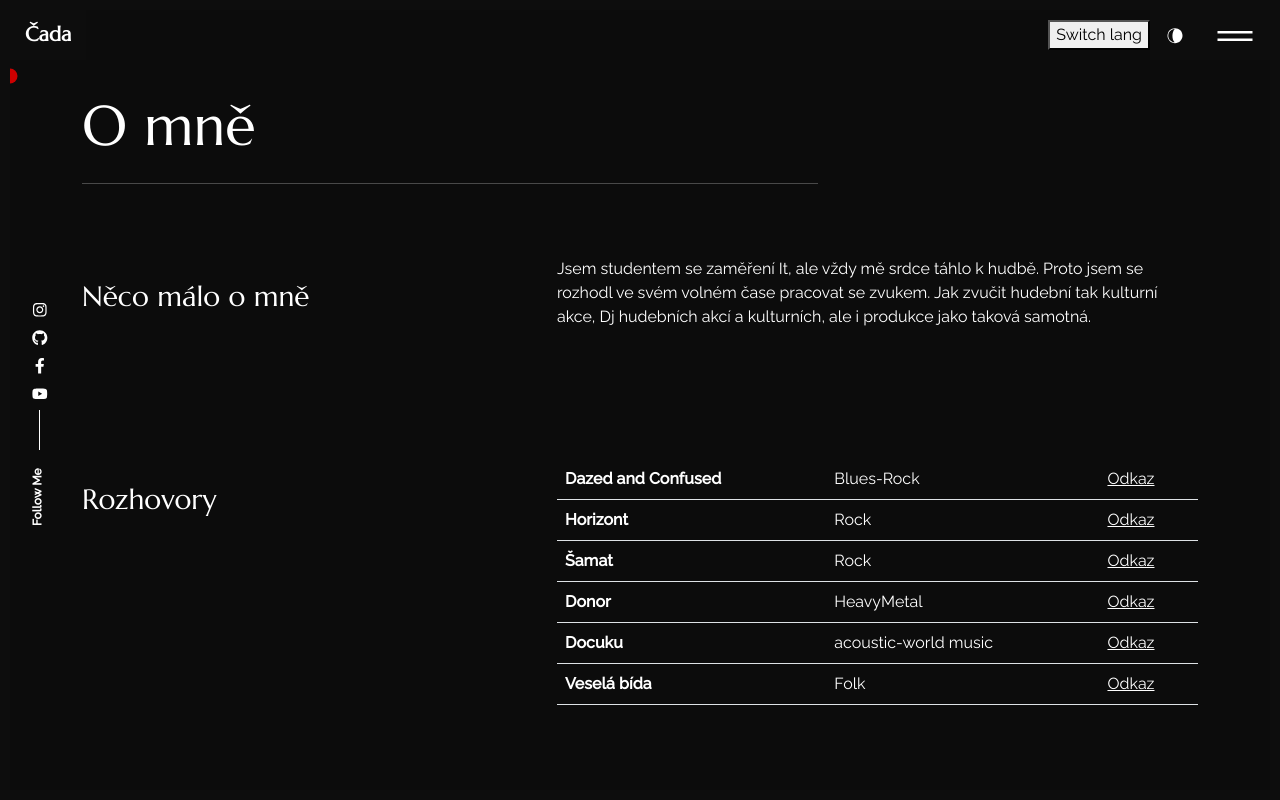
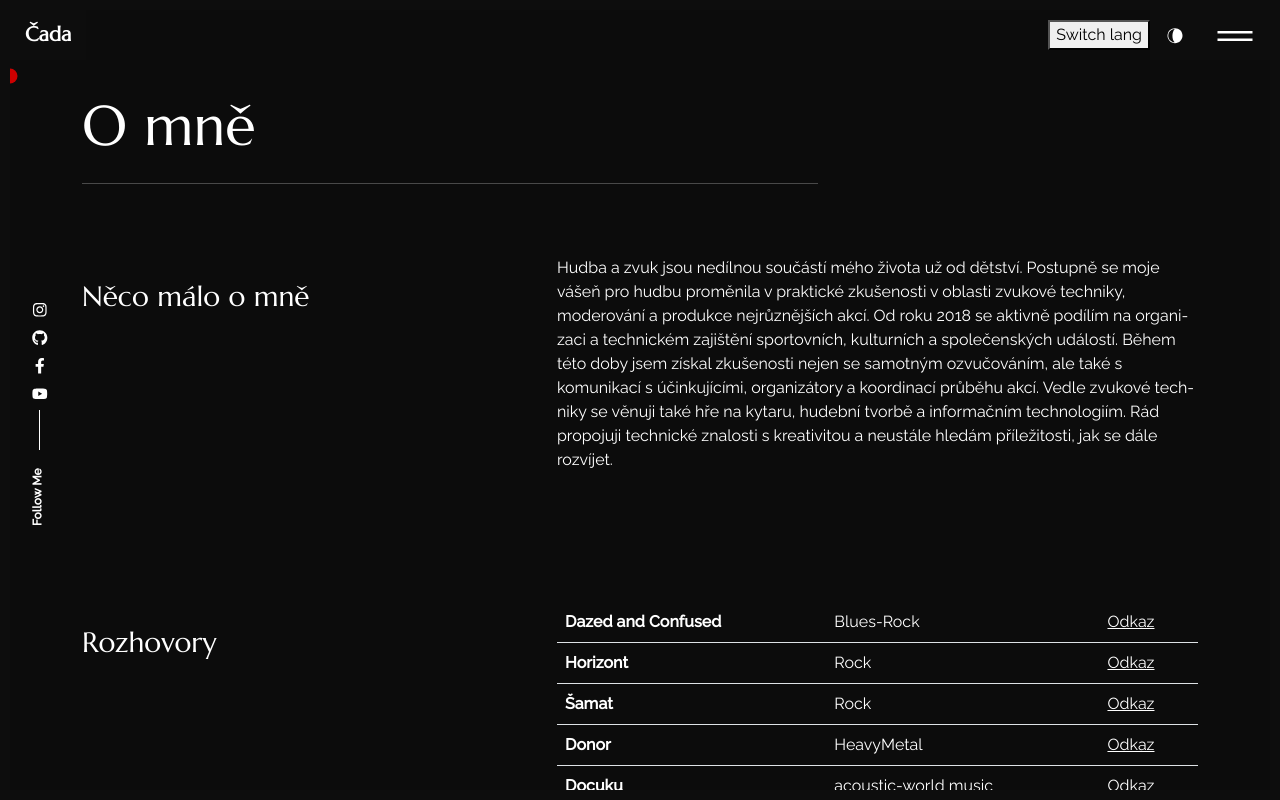
Before and after one commit to S1moonC/portfolio, a React (Create React App) app: page /about in a window 1280 px wide. Shown: the top 800 px of the page. Built offline with nearby package versions, Linux system fonts and the light colour scheme.

Commit message:
Revise 'aboutme' content in content_option.js
Updated the 'aboutme' section to reflect a more detailed description of personal experiences and skills in music and sound technology.

```diff
--- a/src/content_option.js
+++ b/src/content_option.js
@@ -16,10 +16,16 @@ const introdata = {
  your_img_url: "/images/main.jpg",
 };
 
+
 const dataabout = {
     title: "Něco málo o mně",
-    aboutme: "Jsem studentem se zaměření It, ale vždy mě srdce táhlo k hudbě. Proto jsem se rozhodl ve svém volném čase pracovat se zvukem. Jak zvučit hudební tak kulturní akce, Dj hudebních akcí a kulturních, ale i produkce jako taková samotná.",
+    aboutme: `Hudba a zvuk jsou nedílnou součástí mého života už od dětství. Postupně se moje vášeň pro hudbu proměnila v praktické zkušenosti v oblasti zvukové techniky, moderování a produkce nejrůznějších akcí.
+
+Od roku 2018 se aktivně podílím na organizaci a technickém zajištění sportovních, kulturních a společenských událostí. Během této doby jsem získal zkušenosti nejen se samotným ozvučováním, ale také s komunikací s účinkujícími, organizátory a koordinací průběhu akcí.
+
+Vedle zvukové techniky se věnuji také hře na kytaru, hudební tvorbě a informačním technologiím. Rád propojuji technické znalosti s kreativitou a neustále hledám příležitosti, jak se dále rozvíjet.`,
 };
+
 const worktimeline = [{
         jobtitle: "Dazed and Confused",
         where: "Blues-Rock",
```
